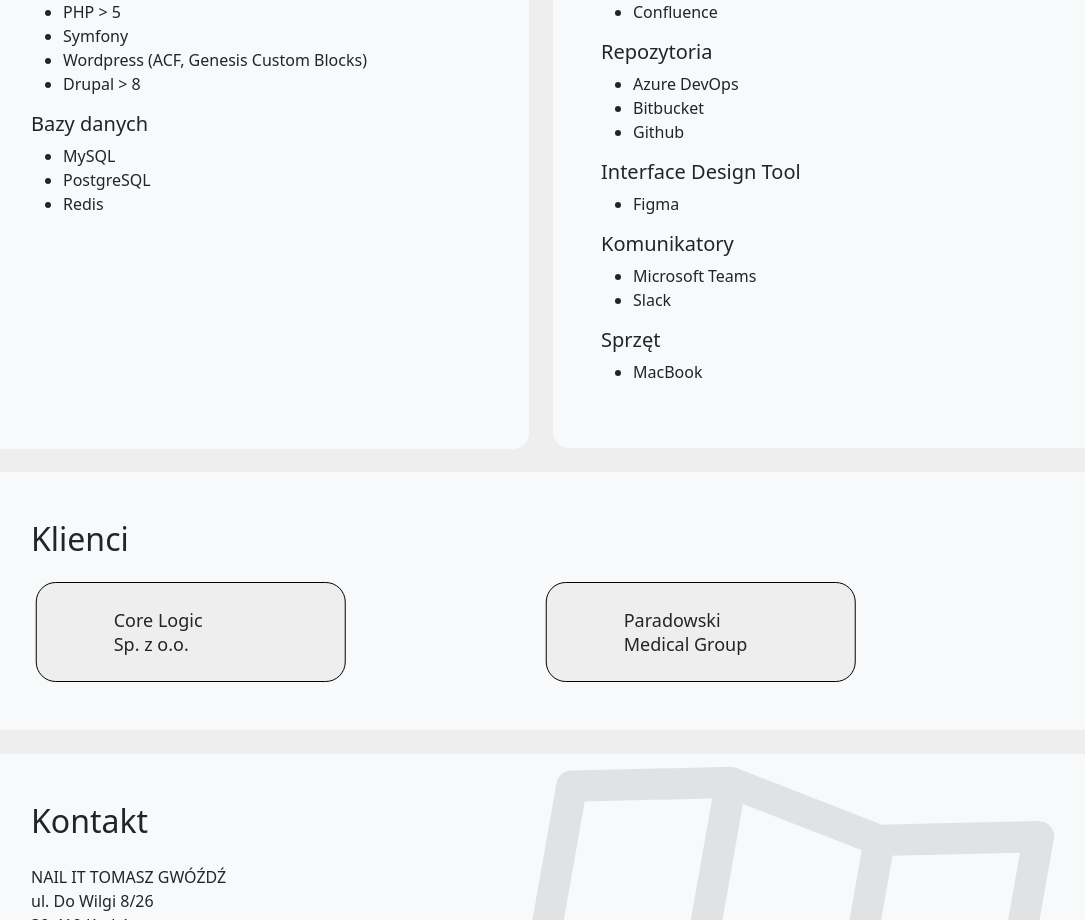
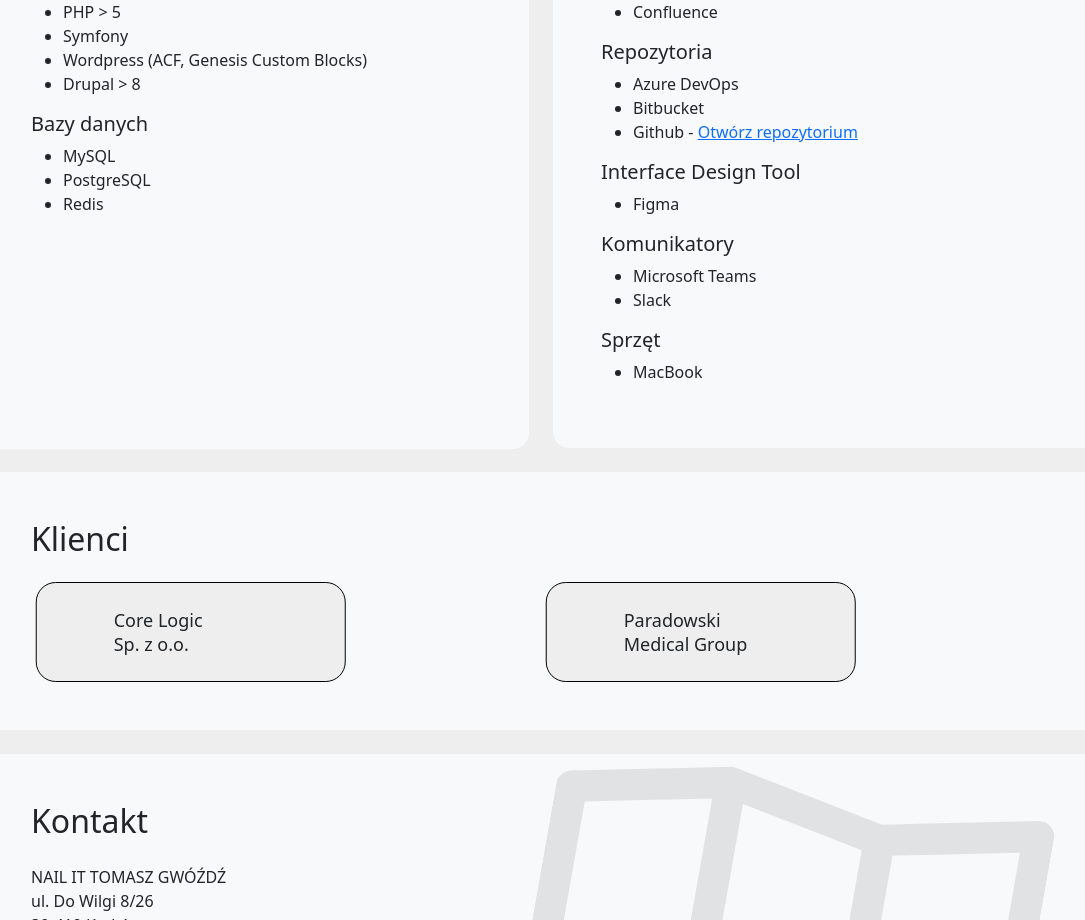
Before and after one commit to nail-it/nailit, a React (Create React App) app: page / in a window 1280 px wide. Shown: the part 2872-3792 px from the top of the page, without its empty margins (99-1184 px from the left). Built offline with nearby package versions, Linux system fonts and the light colour scheme.

Commit message:
adding link to github

```diff
--- a/src/components/Tools.tsx
+++ b/src/components/Tools.tsx
@@ -25,7 +25,7 @@
     <ul>
       <li>Azure DevOps</li>
       <li>Bitbucket</li>
-      <li>Github</li>
+      <li>Github - <a href="https://github.com/nail-it">{t('check.repository')}</a></li>
     </ul>
 
     <h5>Interface Design Tool</h5>
--- a/src/translations/en/common.json
+++ b/src/translations/en/common.json
@@ -9,6 +9,7 @@
   "databases": "Databases",
   "tools": "Tools",
   "repository": "Repository",
+  "check.repository": "Check repository",
   "instant.messengers": "Instant messengers",
   "hardware": "Hardware",
   "language": "Język",
--- a/src/translations/pl/common.json
+++ b/src/translations/pl/common.json
@@ -9,6 +9,7 @@
   "databases": "Bazy danych",
   "tools": "Narzędzia",
   "repository": "Repozytoria",
+  "check.repository": "Otwórz repozytorium",
   "instant.messengers": "Komunikatory",
   "hardware": "Sprzęt",
   "language": "Language",
```
